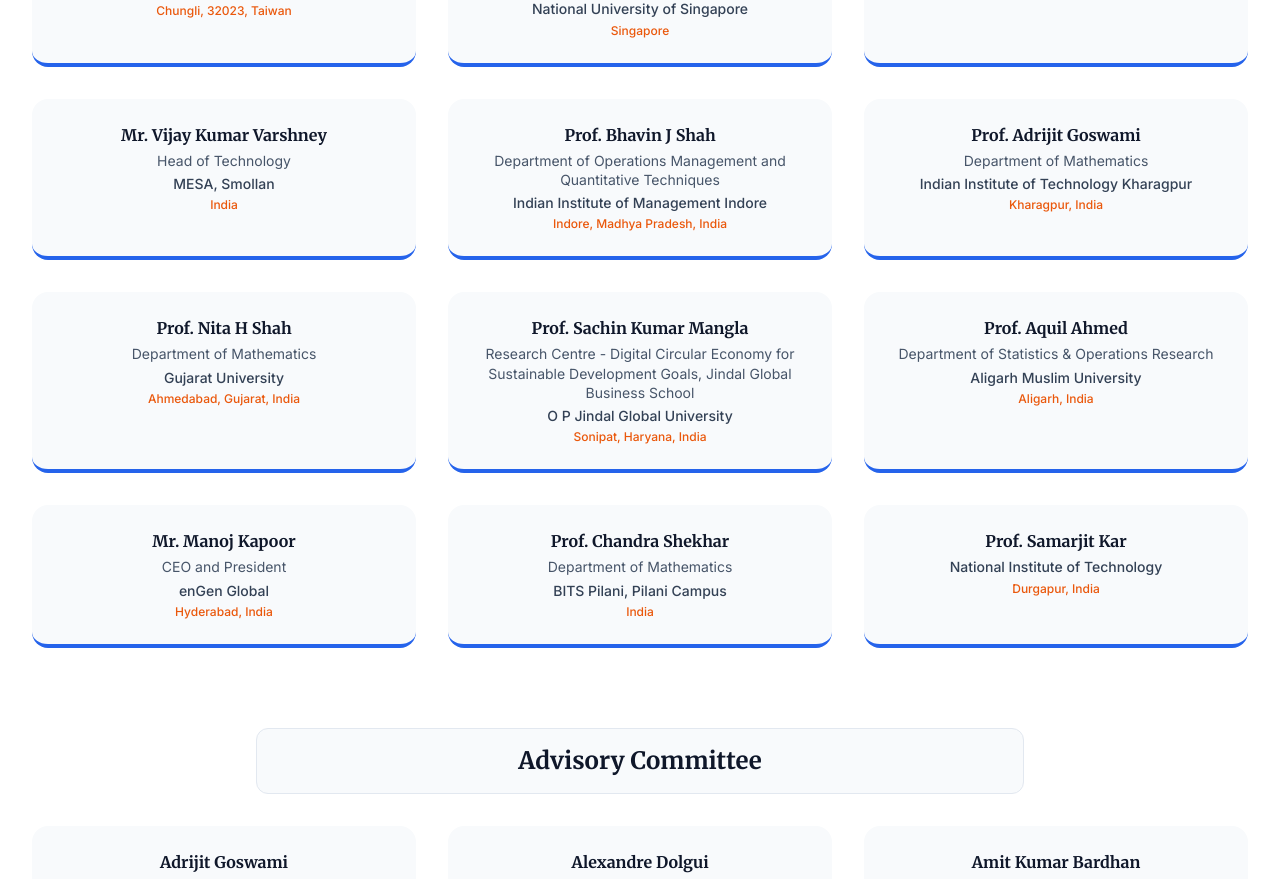
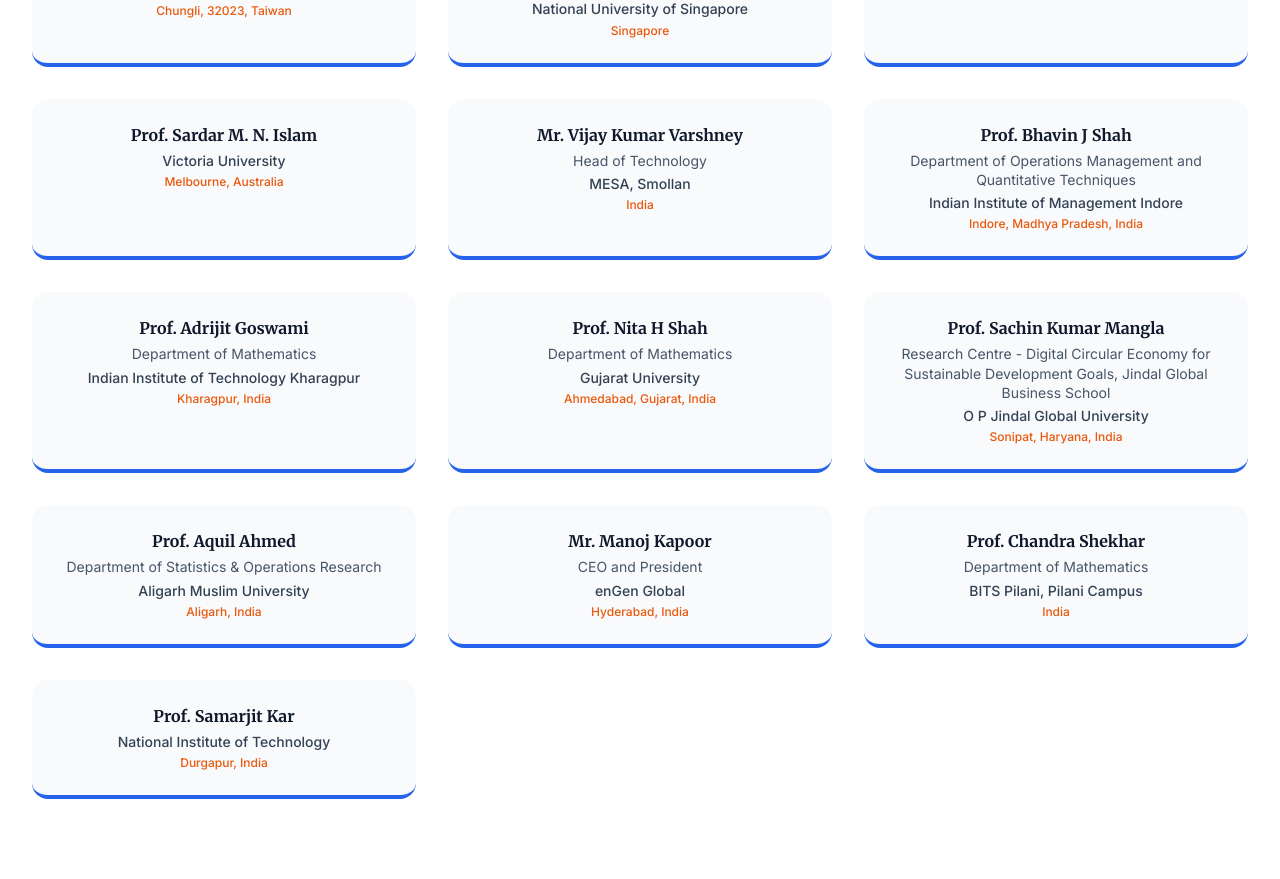
Before and after one commit to vikrantwiz02/ORSI-Conference-2025, a React (Vite) app: page / in a window 1280 px wide. Shown: the part 8041-8920 px from the top of the page. Built offline with nearby package versions, Linux system fonts and the light colour scheme.

Commit message:
feat: add Prof. Sardar M. N. Islam to the Speakers list

```diff
--- a/constants.ts
+++ b/constants.ts
@@ -119,6 +119,12 @@
     post: "",
     institution: "University of Ioannina",
     location: "Ioannina, Greece"
+  },
+  {
+    name: "Prof. Sardar M. N. Islam",
+    post: "",
+    institution: "Victoria University",
+    location: "Melbourne, Australia"
   },
   // Indian Speakers
   {
```
